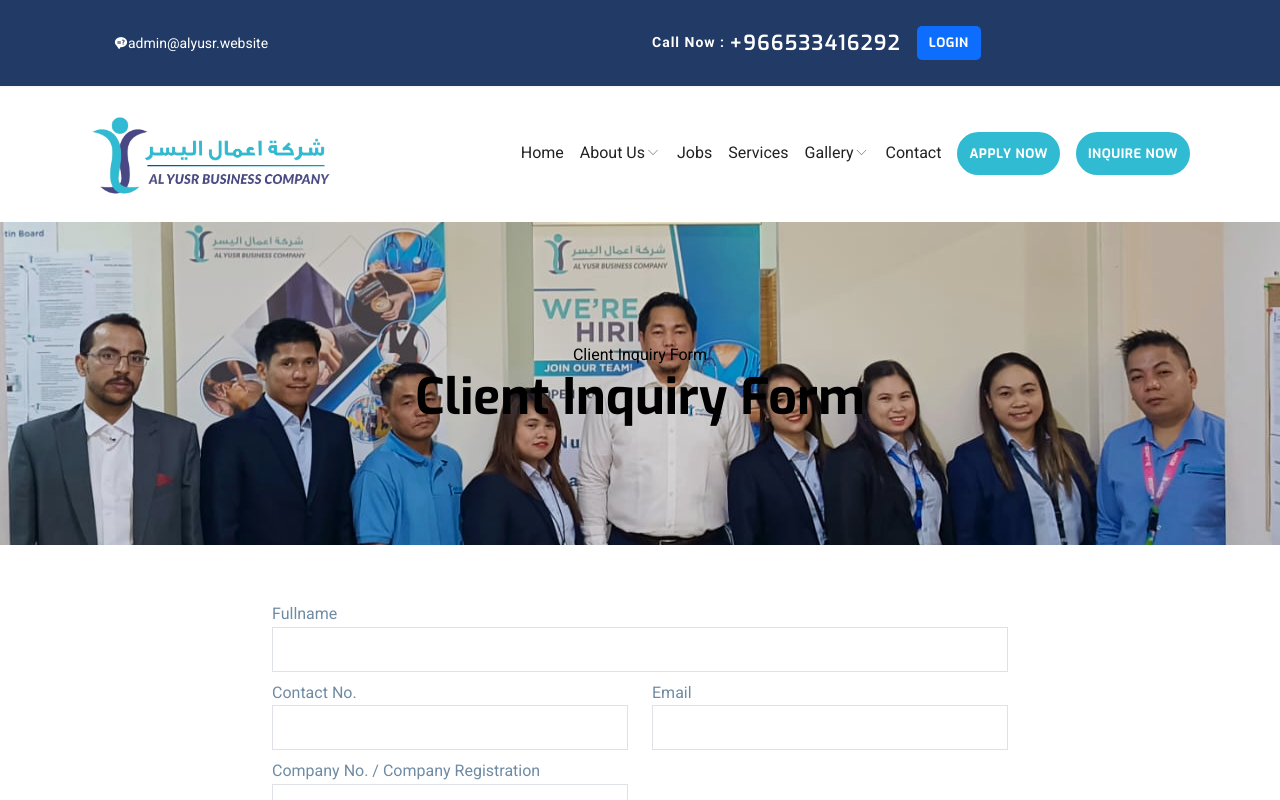
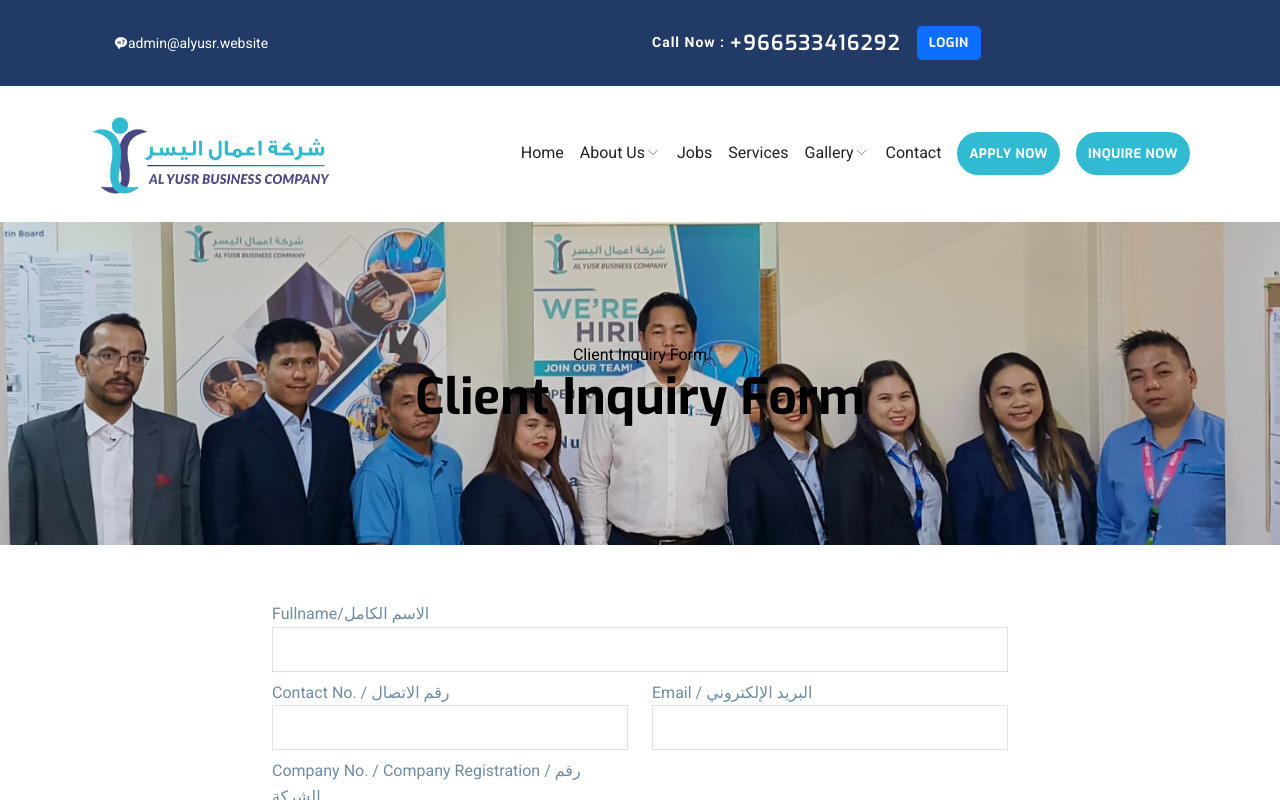
Before and after one commit to dondex/alyusr-frontend, a Vue app: page /inquire in a window 1280 px wide. Built offline with nearby package versions, Linux system fonts and the light colour scheme.

Commit message:
added arabic text to the fields

```diff
--- a/src/views/InquireView.vue
+++ b/src/views/InquireView.vue
@@ -21,47 +21,47 @@
                         <form action="">
                             <div class="row">
                                 <div class="col-12 mt-2">
-                                    <label>Fullname</label>
+                                    <label>Fullname/الاسم الكامل</label>
                                     <input type="text" class="form-control" v-model="name">
                                 </div>
                                 <div class="col-6 mt-2">
-                                    <label>Contact No.</label>
+                                    <label>Contact No. / رقم الاتصال</label>
                                     <input type="text" class="form-control" v-model="phone">
                                 </div>
                                 <div class="col-6 mt-2">
-                                    <label>Email</label>
+                                    <label>Email / البريد الإلكتروني</label>
                                     <input type="email" class="form-control" v-model="email">
                                 </div>
                                 <div class="col-6 mt-2">
-                                    <label>Company No. / Company Registration</label>
+                                    <label>Company No. / Company Registration / رقم الشركة</label>
                                     <input type="email" class="form-control" v-model="company_no">
                                 </div>
                                 <!-- File Input -->
                                 <div class="container">
                                     <div class="row">
                                         <div class="col-md-6 mt-2">
-                                            <label>Inquiry Documents</label>
+                                            <label>Inquiry Documents/وثائق الاستفسار</label>
                                             <input type="file" class="form-control" name="inquiry_document" id="inquiry_document">
                                         </div>
                                         <div class="col-md-6 mt-2">
-                                            <label>National ID</label>
+                                            <label>National I.d/ الهويه الوطنيه</label>
                                             <input type="file" class="form-control" name="national_id" id="national_id">
                                         </div>
                                     </div>
                                     <div class="row">
                                         <div class="col-md-6 mt-2">
-                                            <label>Company Registration</label>
+                                            <label>Company  Registration/تسجيل الشريكة</label>
                                             <input type="file" class="form-control" name="company_registration" id="company_registration">
                                         </div>
                                         <div class="col-md-6 mt-2">
-                                            <label>Other Documents</label>
+                                            <label>Other documents/وثائق أخرى</label>
                                             <input type="file" class="form-control" name="other_document" id="other_document">
                                         </div>
                                     </div>
                                 </div>
                                 <!-- End of File Input -->
                                 <div class="col-12 mt-2">
-                                    <label>Message</label>
+                                    <label>Message/رسالة</label>
                                     <textarea class="form-control" rows="10" v-model="description"></textarea>
                                 </div>
                                 <div class="col-12 mt-3">
```
